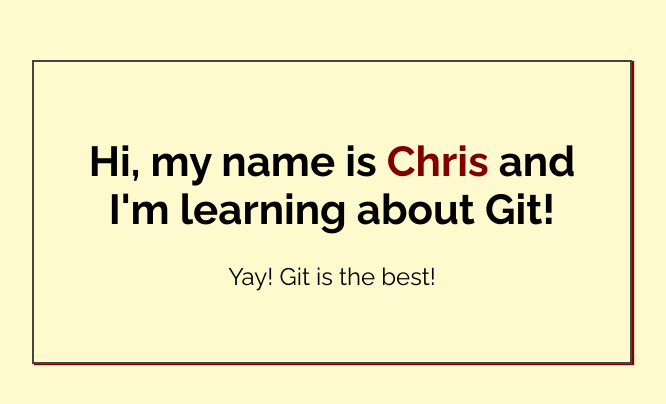
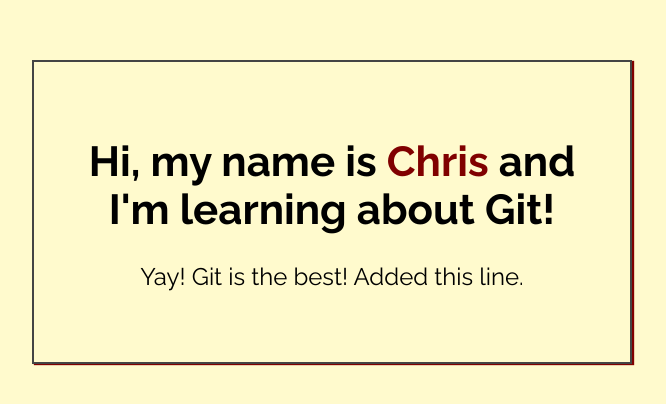
Before and after one commit to perrycq/my-first-repo, a plain HTML site: page index.html in a window 1280 px wide. Shown: the part 188-592 px from the top of the page, without its empty margins (308-974 px from the left). Drawn offline with Linux system fonts and the light colour scheme.

Commit message:
Added line to end for test

```diff
--- a/index.html
+++ b/index.html
@@ -16,7 +16,7 @@
     <div class="greeting">
         <h1>Hi, my name is <span class="highlight">Chris</span> and I'm learning about Git! </h1>
 
-        <p>Yay! Git is the best!</p>
+        <p>Yay! Git is the best! Added this line.</p>
     </div>
 
 </body>
```
